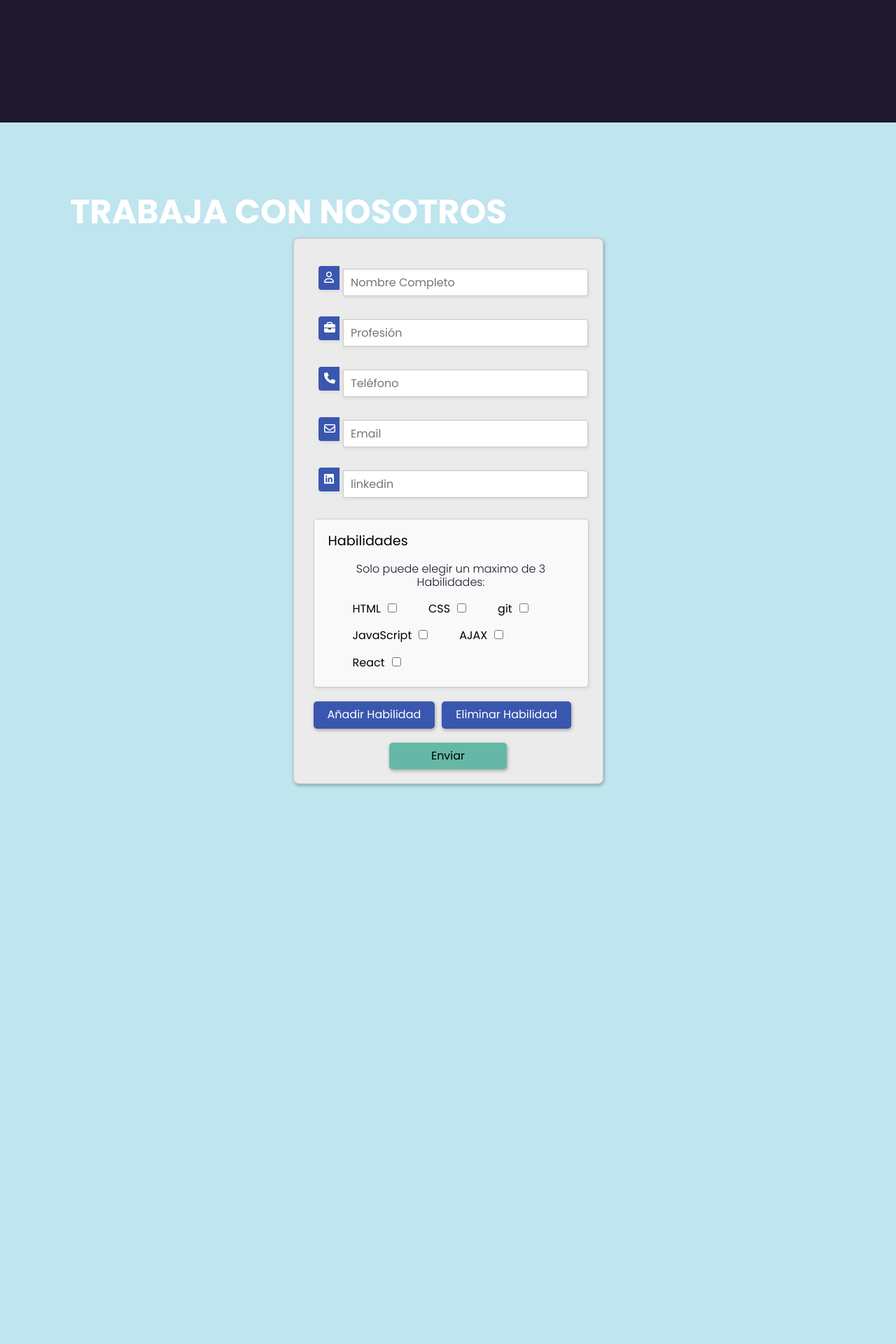
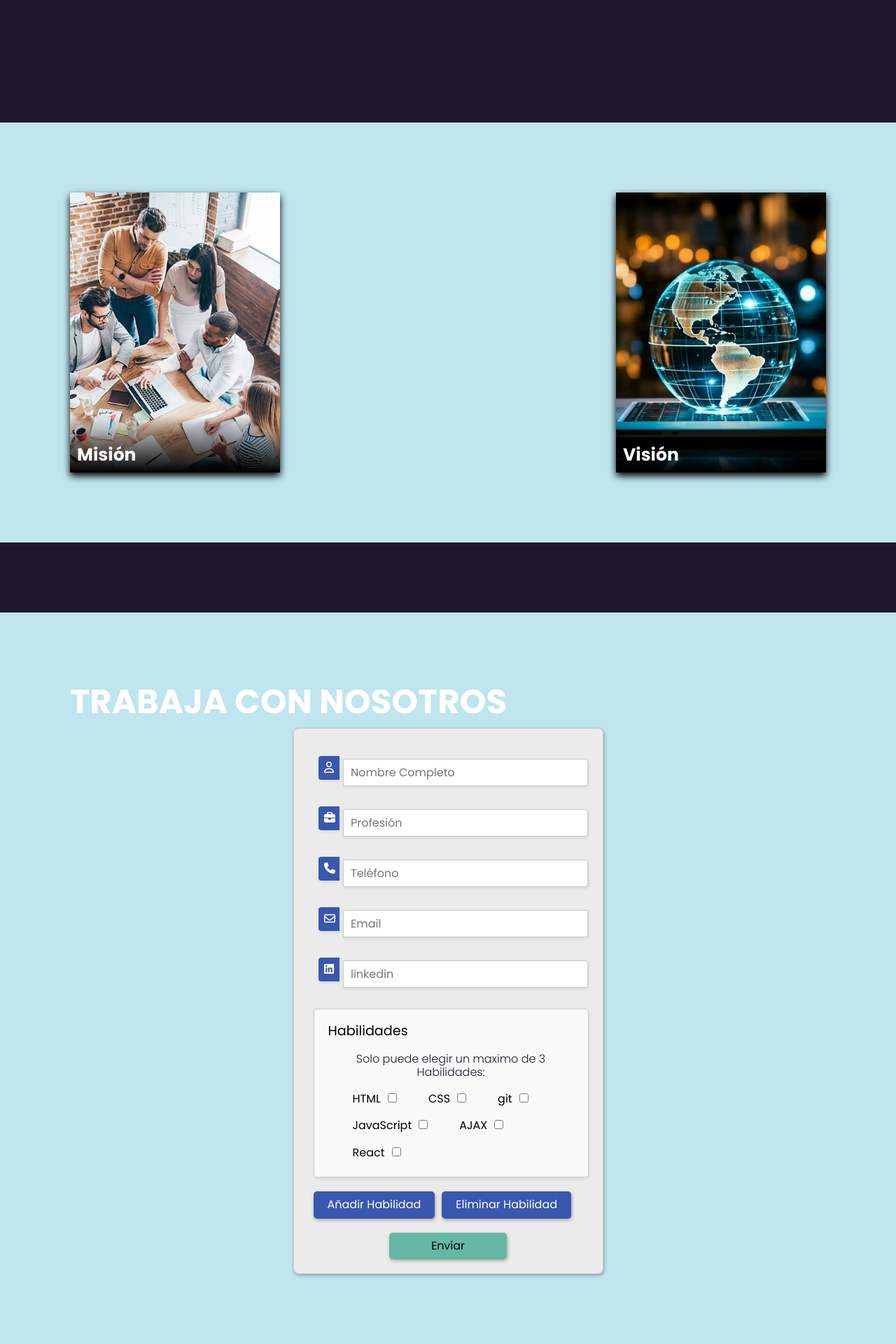
Before and after one commit to cortine01/CodeLab, a PHP site: page / in a window 1280 px wide. Shown: the part 725-2645 px from the top of the page at 70% size. Before the commit the page ends 1849 px from the top, so only its background shows below. Run offline with PHP 8.4, Linux system fonts and the light colour scheme; some libraries are stand-ins or nearby versions.

Commit message:
se agrego la mision y la vision

```diff
--- a/index.html
+++ b/index.html
@@ -1,5 +1,6 @@
 <!DOCTYPE html>
 <html lang="es">
+
 <head>
     <link rel="stylesheet" href="style.css">
     <link rel="stylesheet" href="normalize.css">
@@ -9,6 +10,7 @@
     <script src="https://kit.fontawesome.com/badd522a95.js" crossorigin="anonymous"></script>
     <title>CodeLab</title>
 </head>
+
 <body>
     <header>
         <h2 class="logo">CodeLab</h2>
@@ -31,31 +33,65 @@
     </section>
 
     <section class="sec">
+
+        <div class="contenedorj">
+            <section class="card">
+                <div class="card_landing" style="--i:url(src/people.jpg)">
+                    <h6>Misión</h6>
+                </div>
+                <div class="card_info">
+                    <p class="title">Misión</p>
+                    <p>CodeLab se dedica a proporcionar soluciones de software innovadoras y personalizadas que impulsen
+                        la transformación digital de nuestros clientes. Nuestro compromiso es ofrecer productos y
+                        servicios de alta calidad que mejoren la eficiencia, la productividad y la satisfacción del
+                        usuario final, contribuyendo al éxito y crecimiento sostenible de las empresas.</p>
+                </div>
+            </section>
+                <section class="card">
+                    <div class="card_landing" style="--i:url(src/vision.jpg)">
+                        <h6>Visión</h6>
+                    </div>
+                    <div class="card_info2" id="r">
+                        <p class="title">Visión</p>
+                        <p>Ser reconocidos como líderes en el desarrollo de software a nivel global, destacándonos por
+                            nuestra creatividad, innovación y excelencia técnica. Aspiramos a transformar la industria
+                            tecnológica mediante la implementación de soluciones vanguardistas que anticipen y superen
+                            las expectativas de nuestros clientes, contribuyendo a un futuro más conectado y digital.
+                        </p>
+                    </div>
+                </section>
+        </div>
+    </section>
+
+    <section class="sec">
+
+        <section>
+
             <h2>TRABAJA CON NOSOTROS</h2>
             <div class="testbox">
 
                 <form id="form">
                     <div class="textContainer">
                         <div class="inputGroup">
-                        <label id="icon" for="nombre"><i class="fa-regular fa-user" ></i></i></label>
+                            <label id="icon" for="nombre"><i class="fa-regular fa-user"></i></i></label>
                             <input type="text" id="nombre" placeholder="Nombre Completo">
                         </div>
                         <p class="warning" id="warningNombre"></p>
 
                         <div class="inputGroup">
-                        <label id="icon" for="profesion" ><i class="fa-solid fa-briefcase"></i></label>
+                            <label id="icon" for="profesion"><i class="fa-solid fa-briefcase"></i></label>
                             <input type="text" id="profesion" placeholder="Profesión">
                         </div>
                         <p class="warning" id="warningProfesion"></p>
 
                         <div class="inputGroup">
-                        <label id="icon" for="telefono" ><i class="fa-solid fa-phone"></i></label>
+                            <label id="icon" for="telefono"><i class="fa-solid fa-phone"></i></label>
                             <input type="tel" id="telefono" placeholder="Teléfono">
                         </div>
                         <p class="warning" id="warningTelefono"></p>
 
                         <div class="inputGroup">
-                        <label id="icon" for="email" ><i class="fa-regular fa-envelope"></i></label>
+                            <label id="icon" for="email"><i class="fa-regular fa-envelope"></i></label>
                             <input type="email" id="email" placeholder="Email">
                         </div>
                         <p class="warning" id="warningEmail"></p>
@@ -71,12 +107,18 @@
                         <div id="habilidadContenedor">
                             <legend>Habilidades</legend>
                             <p class="habilidadesDescripcion">Solo puede elegir un maximo de 3 Habilidades:</p>
-                            <label class="check" for="checkboxLimited">HTML<input type="checkbox" name="HTML" class="checkboxLimited"></label>
-                            <label class="check" for="checkboxLimited">CSS<input type="checkbox" name="CSS" class="checkboxLimited"></label>
-                            <label class="check" for="checkboxLimited">git<input type="checkbox" name="git" class="checkboxLimited"></label>
-                            <label class="check" for="checkboxLimited">JavaScript<input type="checkbox" name="JavaScript" class="checkboxLimited"></label>
-                            <label class="check" for="checkboxLimited">AJAX<input type="checkbox" name="AJAX" class="checkboxLimited"></label>
-                            <label class="check" for="checkboxLimited">React<input type="checkbox" name="React" class="checkboxLimited"></label>
+                            <label class="check" for="checkboxLimited">HTML<input type="checkbox" name="HTML"
+                                    class="checkboxLimited"></label>
+                            <label class="check" for="checkboxLimited">CSS<input type="checkbox" name="CSS"
+                                    class="checkboxLimited"></label>
+                            <label class="check" for="checkboxLimited">git<input type="checkbox" name="git"
+                                    class="checkboxLimited"></label>
+                            <label class="check" for="checkboxLimited">JavaScript<input type="checkbox"
+                                    name="JavaScript" class="checkboxLimited"></label>
+                            <label class="check" for="checkboxLimited">AJAX<input type="checkbox" name="AJAX"
+                                    class="checkboxLimited"></label>
+                            <label class="check" for="checkboxLimited">React<input type="checkbox" name="React"
+                                    class="checkboxLimited"></label>
                         </div>
                         <div id="warning-container">
                             <p class="warning" id="warningHabilidades"></p>
@@ -84,7 +126,8 @@
                         </div>
                         <div class="habilidades-container">
                             <input type="button" value="Añadir Habilidad" id="btnAddHabilidad" class="btnHabilidad">
-                        <input type="button" value="Eliminar Habilidad" id="btnDeleteHabilidad" class="btnHabilidad">
+                            <input type="button" value="Eliminar Habilidad" id="btnDeleteHabilidad"
+                                class="btnHabilidad">
                         </div>
                     </div>
                     <div class="submit-container">
@@ -95,7 +138,9 @@
             <div id="contenedorTarjeta">
 
             </div>
+
         </section>
         <script src="function.js"></script>
 </body>
+
 </html>
--- a/style.css
+++ b/style.css
@@ -287,3 +287,85 @@ p.warning {
 .btnSubmit:hover {
   background-color: #2d6073; /* Color de fondo al pasar el ratón por encima */
 }
+
+.card {
+  position: relative;
+  width: 300px;
+  height: 400px;
+}
+
+.card .card_landing {
+  position: relative;
+  width: 100%;
+  height: 100%;
+  box-shadow: 0 5px 10px #000;
+  background: linear-gradient(transparent 80%, #000), var(--i);
+  background-position: center;
+  background-size: cover;
+  z-index: 100;
+}
+
+.card .card_landing h6 {
+  position: absolute;
+  bottom: 10px;
+  left: 10px;
+  font-size: 25px;
+  color: #fff;
+}
+
+.card .card_info {
+  position: absolute;
+  width: 90%;
+  height: 90%;
+  left: 0;
+  bottom: 0;
+  right: 0;
+  top: 0;
+  margin: auto;
+  padding: 15px;
+  background: #65b8a6;
+  z-index: 90;
+  transition: .5s;
+}
+
+.card .card_info2 {
+  position: absolute;
+  width: 90%;
+  height: 90%;
+  left: 0;
+  bottom: 0;
+  right: 0;
+  top: 0;
+  margin: auto;
+  padding: 15px;
+  background: #65b8a6;
+  z-index: 90;
+  transition: .5s;
+}
+
+.card:hover .card_info {
+  left: 100%;
+}
+
+.card:hover .card_info2 {
+  left: -190%;
+}
+
+.card_info .title {
+  font-size: 20px;
+  font-weight: 700;
+  color: #1e192f;
+  margin-bottom: 10px;
+}
+
+.card_info2 .title {
+  font-size: 20px;
+  font-weight: 700;
+  color: #1e192f;
+  margin-bottom: 10px;
+}
+
+.contenedorj {
+  display: flex;
+  justify-content: space-between;
+}
```
Also changed, not shown: src/people.jpg (added), src/vision.jpg (added). Lines whose indentation alone changed are shown as unchanged.
